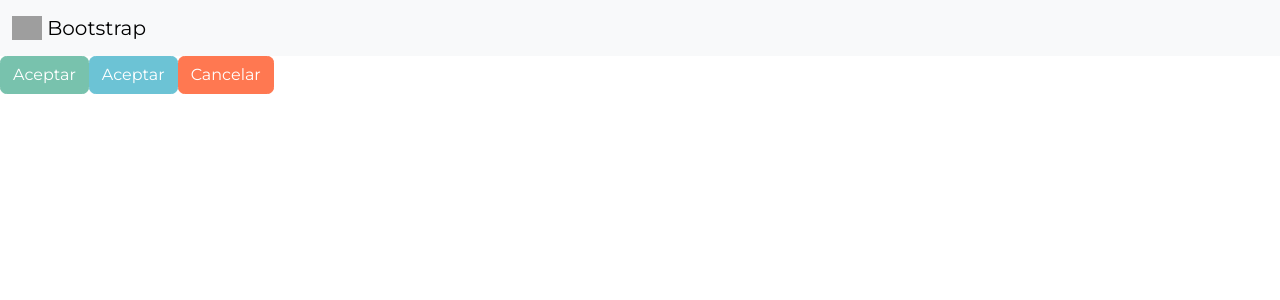
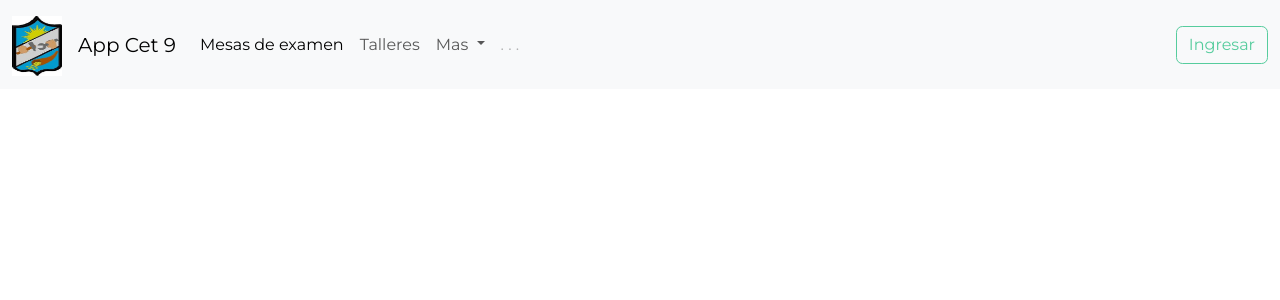
Before and after one commit to cet9/cet9-mesas, a Vue app: page / in a window 1280 px wide. Shown: the top 300 px of the page. Built offline with nearby package versions, Linux system fonts and the light colour scheme; grey boxes are pictures that could not be loaded.

Commit message:
Diseño de menu

```diff
--- a/public/index.html
+++ b/public/index.html
@@ -6,6 +6,8 @@
     <meta name="viewport" content="width=device-width,initial-scale=1.0">
     <link rel="icon" href="<%= BASE_URL %>favicon.ico">
     <title><%= htmlWebpackPlugin.options.title %></title>
+
+    <script src="https://cdn.jsdelivr.net/npm/bootstrap@5.0.2/dist/js/bootstrap.bundle.min.js" integrity="sha384-MrcW6ZMFYlzcLA8Nl+NtUVF0sA7MsXsP1UyJoMp4YLEuNSfAP+JcXn/tWtIaxVXM" crossorigin="anonymous"></script>
   </head>
   <body>
 
--- a/src/App.vue
+++ b/src/App.vue
@@ -1,7 +1,6 @@
 <template>
- <Menu/>
+  <Menu/>
   <HelloWorld msg="Inscripción a mesas"/>
-  <button class = "btn btn-danger">Cancelar</button>
 
 </template>
 
--- a/src/components/HelloWorld.vue
+++ b/src/components/HelloWorld.vue
@@ -1,6 +1,6 @@
 <template>
- <button class="btn btn-primary"> Aceptar </button>
- <button class="btn btn-info"> Aceptar </button>
+
+
 </template>
 
 <script>
--- a/src/components/Menu.vue
+++ b/src/components/Menu.vue
@@ -1,13 +1,65 @@
 <template>
 
-<nav class="navbar navbar-light bg-light">
+<nav class="navbar navbar-expand-lg navbar-light bg-light">
   <div class="container-fluid">
-    <a class="navbar-brand" href="#">
-      <img src="https://www.maquilleo.com/blog/wp-content/uploads/2021/02/Cruelty-logo-322x322.png" alt="" width="30" height="24" class="d-inline-block align-text-top">
-      Bootstrap
+
+
+<a class="navbar-brand" href="#">
+
+      <img src="@/assets/1logocet9.png" alt="" width="50" height="60" class="d-inline-block align-text-top">
     </a>
+
+
+
+
+    <a class="navbar-brand" href="#">App Cet 9</a>
+    <button class="navbar-toggler" type="button" data-bs-toggle="collapse" data-bs-target="#navbarScroll" aria-controls="navbarScroll" aria-expanded="false" aria-label="Toggle navigation">
+      <span class="navbar-toggler-icon"></span>
+    </button>
+    <div class="collapse navbar-collapse" id="navbarScroll">
+      <ul class="navbar-nav me-auto my-2 my-lg-0 navbar-nav-scroll" style="--bs-scroll-height: 100px;">
+        <li class="nav-item">
+          <a class="nav-link active" aria-current="page" href="#">Mesas de examen</a>
+        </li>
+        <li class="nav-item">
+          <a class="nav-link" href="#">Talleres</a>
+        </li>
+        <li class="nav-item dropdown">
+          <a class="nav-link dropdown-toggle" href="#" id="navbarScrollingDropdown" role="button" data-bs-toggle="dropdown" aria-expanded="false">
+            Mas
+          </a>
+          <ul class="dropdown-menu" aria-labelledby="navbarScrollingDropdown">
+            <li><a class="dropdown-item" href="#">Action</a></li>
+            <li><a class="dropdown-item" href="#">Another action</a></li>
+            <li><hr class="dropdown-divider"></li>
+            <li><a class="dropdown-item" href="#">Something else here</a></li>
+          </ul>
+        </li>
+        <li class="nav-item">
+          <a class="nav-link disabled" href="#" tabindex="-1" aria-disabled="true">. . .</a>
+        </li>
+      </ul>
+
+      <form class="d-flex">
+
+
+
+        <button class="btn btn-outline-success" type="submit">Ingresar </button>
+      </form>
+    </div>
   </div>
 </nav>
+
+
+
+
+
+
+
+
+
+
+
 </template>
 
 <script>
```
Also changed, not shown: src/assets/1logocet9.png (added).
